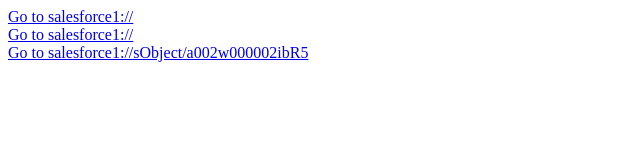
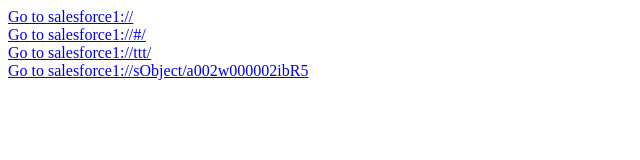
Before and after one commit to capraynor/capraynor.github.io, a plain HTML site: page index.html in a window 1280 px wide. Shown: the whole page, without its empty margins (0-640 px from the left). Drawn offline with Linux system fonts and the light colour scheme.

Commit message:
Update index.html

```diff
--- a/index.html
+++ b/index.html
@@ -8,7 +8,8 @@
 </head>
 <body>
     <a href="salesforce1://">Go to salesforce1://</a> </br>
-    <a href="salesforce1://#/">Go to salesforce1://</a> </br>
+    <a href="salesforce1://#/">Go to salesforce1://#/</a> </br>
+<a href="salesforce1://ttt/">Go to salesforce1://ttt/</a> </br>
     <a href="salesforce1://sObject/a002w000002ibR5">Go to salesforce1://sObject/a002w000002ibR5 </a>
 </body>
 </html>
```
